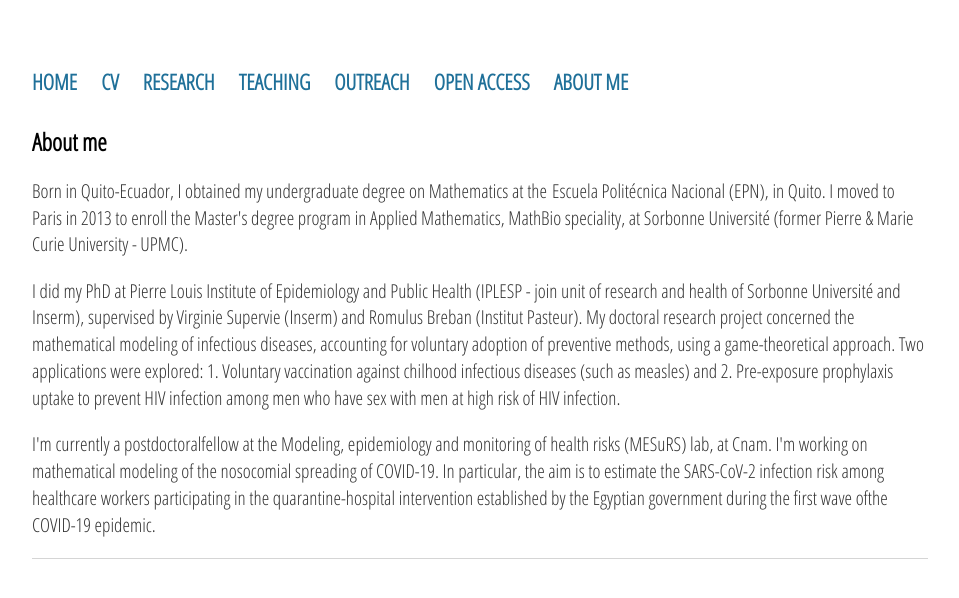
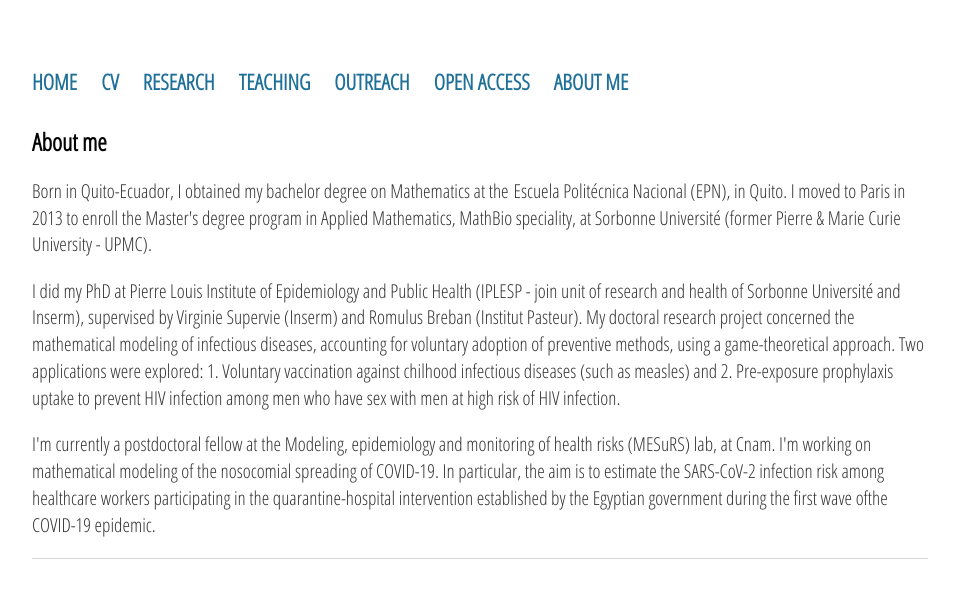
Before and after one commit to sjijon/sjijon.github.io, a Jekyll site: the page built from about.html, in a window 1280 px wide. Shown: the top 598 px of the page, without its empty margins (160-1119 px from the left). Built offline with Jekyll 4.4.1, drawn with Linux system fonts in a browser that asks for light colours; nearby versions of some CDN libraries.

Commit message:
Fix typo

```diff
--- a/about.html
+++ b/about.html
@@ -5,9 +5,8 @@ title: About me
 <div class="blurb">
 <h2>About me</h2>
 <p>
-Born in Quito-Ecuador, I obtained my undergraduate degree on Mathematics at
-the Escuela Politécnica Nacional (EPN), in Quito. I moved to Paris in 2013
-to enroll the Master's degree program in Applied Mathematics,
+Born in Quito-Ecuador, I obtained my bachelor degree on Mathematics at
+the Escuela Politécnica Nacional (EPN), in Quito. I moved to Paris in 2013 to enroll the Master's degree program in Applied Mathematics,
 MathBio speciality, at Sorbonne Université (former Pierre & Marie Curie University
 - UPMC).
 </p>
@@ -23,7 +22,7 @@ and 2. Pre-exposure prophylaxis uptake to prevent HIV infection among men
 who have sex with men at high risk of HIV infection.
 </p>
 <p>
-I'm currently a postdoctoralfellow at the Modeling, epidemiology
+I'm currently a postdoctoral fellow at the Modeling, epidemiology
 and monitoring of health risks (MESuRS) lab, at Cnam. I'm working on mathematical
 modeling of the nosocomial spreading of COVID-19. In particular, the aim is to
 estimate the SARS-CoV-2 infection risk among healthcare workers participating in
```
